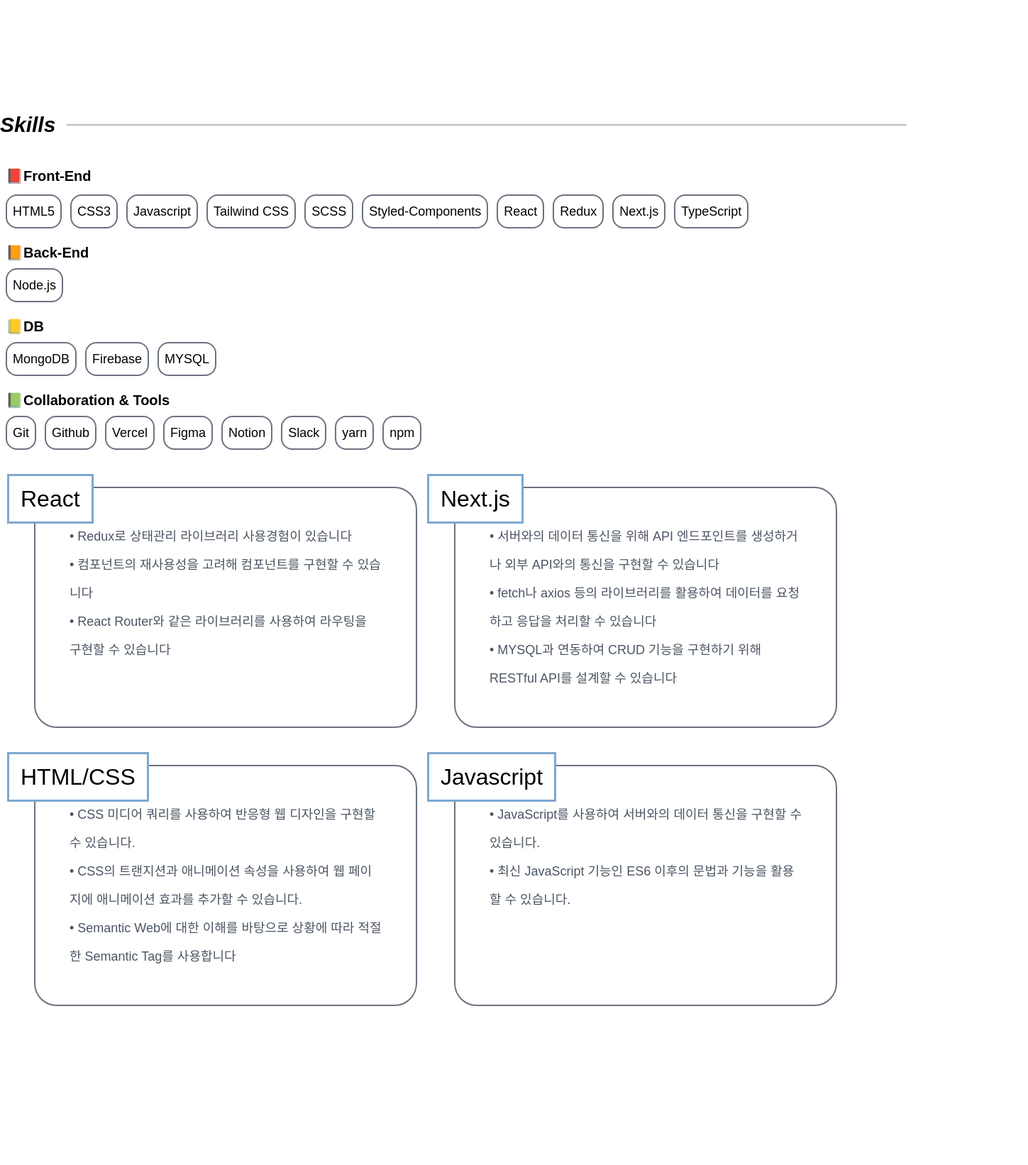
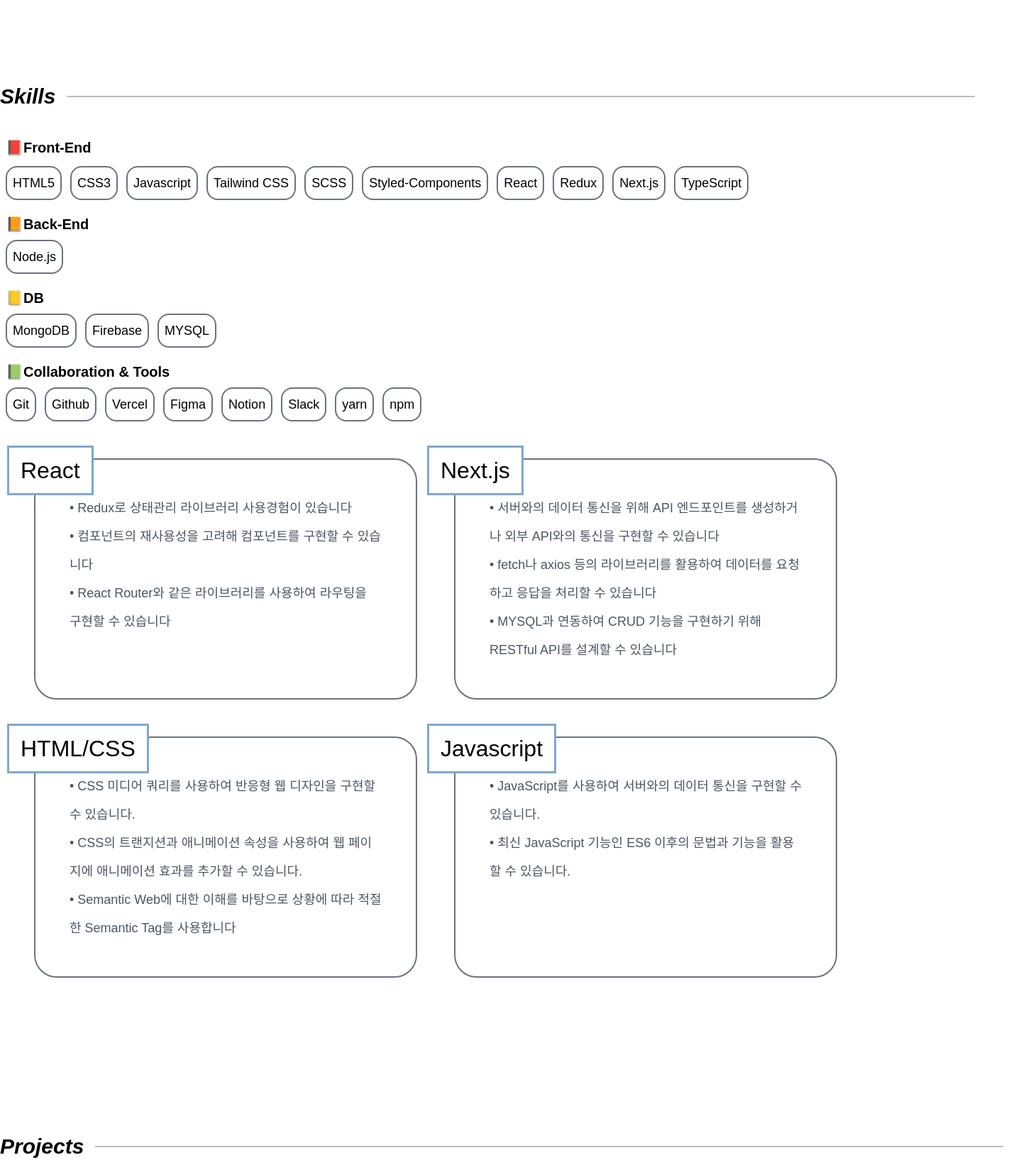
Before and after one commit to kkkkinderjoy/newportfolio, a React (Create React App) app: page / in a window 1280 px wide. Shown: the part 1622-3264 px from the top of the page at 71% size, 1449 px wide, since content can reach past the window. Built offline with nearby package versions, Linux system fonts and the light colour scheme; a web font is replaced by a local one.

Commit message:
width 값 수정

```diff
--- a/src/components/About.js
+++ b/src/components/About.js
@@ -18,13 +18,13 @@
   return (
     <>
         <div className="w-full h-full bg-white py-20 dark:bg-slate-800 dark:text-white">
-        <div className="max-w-7xl mx-auto">
-          <p className='inline-block w-[69rem] text-2xl font-semibold lg:text-3xl text-left mb-10 italic relative after:absolute after:ml-[1rem] after:w-full after:h-[1px] after:bg-[#7d7789] after:left-25 after:top-1/2 after:-translate-y-1/2'>About  HYJ</p>
+        <div className="max-w-7xl mx-auto ">
+          <p className='w-auto text-2xl font-semibold lg:text-3xl text-left mb-10 italic relative after:absolute after:ml-[1rem] after:w-full after:h-[1px] after:bg-[#7d7789] after:left-25 after:top-1/2 after:-translate-y-1/2'>About  HYJ</p>
           <div className="max-w-7xl mx-auto flex flex-wrap mt-10 justify-center basis-full text-gray-600 dark:text-white">
-                <div className="img basis-full lg:basis-1/2 lg:mt-9">
+                <div className="basis-full lg:basis-1/2 lg:mt-9">
                   <div className="w-[30rem] h-[30rem] lg:w-[32rem] lg:h-[32rem] rounded-xl profile mx-auto"></div>
                 </div>
-                <div className="txt mt-10 lg:mt-14 basis-full lg:basis-1/2 ">
+                <div className="txt mt-10 lg:mt-14 basis-full lg:basis-1/2">
                     <ul className=" font-medium text-lg md:text-xl lg:text-2xl mx-3">
                     {/* {offsetTop} */}
                       <li className="ko" style={{opacity: (position - 400)/150}}>안녕하세요 👋 주니어 프론트엔드 개발자 홍윤정입니다.</li>
--- a/src/components/Projects.js
+++ b/src/components/Projects.js
@@ -42,11 +42,11 @@
         <>
           <div className="w-full h-full flex py-20 dark:bg-slate-800 dark:text-white">
             <div className="max-w-7xl mx-auto">
-              <p className='inline-block w-[71rem] text-2xl font-semibold lg:text-3xl text-left mb-10 italic relative after:absolute after:ml-[1rem] after:w-full after:h-[1px] after:bg-[#7d7789] after:left-25 after:top-1/2 after:-translate-y-1/2'>Projects</p>
+              <p className='w-auto text-2xl font-semibold lg:text-3xl text-left mb-10 italic relative after:absolute after:ml-[1rem] after:w-full after:h-[1px] after:bg-[#7d7789] after:left-25 after:top-1/2 after:-translate-y-1/2'>Projects</p>
             <div className="max-w-7xl mx-auto my-2 ">
                 <div className="wrapper-filters ">
                       <div className="filters relative max-w-7xl mx-2 lg:mx-auto flex justify-between mb-10 ">
-                        <ul className="flex ">
+                        <ul className="flex">
                         {
                             menuType.map((category,i)=>{
                               return(
--- a/src/components/Skill.js
+++ b/src/components/Skill.js
@@ -132,8 +132,8 @@
   return (
     <>
         <div className="w-full h-full bg-white py-20 dark:bg-slate-800 dark:text-white">
-            <div className="max-w-7xl mx-auto flex flex-wrap">
-              <p className='inline-block w-[74rem] text-2xl font-semibold lg:text-3xl text-left mb-10 italic relative after:absolute after:ml-[1rem] after:w-full after:h-[1px] after:bg-[#7d7789] after:left-25 after:top-1/2 after:-translate-y-1/2'>Skills</p>
+            <div className="max-w-7xl mx-auto">
+              <p className='w-auto text-2xl font-semibold lg:text-3xl text-left mb-10 italic relative after:absolute after:ml-[1rem] after:w-full after:h-[1px] after:bg-[#7d7789] after:left-25 after:top-1/2 after:-translate-y-1/2'>Skills</p>
               <div className="max-w-7xl mx-2 flex flex-wrap flex-col">
               <div className="flex flex-col gap-3">
                 <p className="font-semibold text-md md:text-lg lg:text-xl">📕Front-End</p>
```
